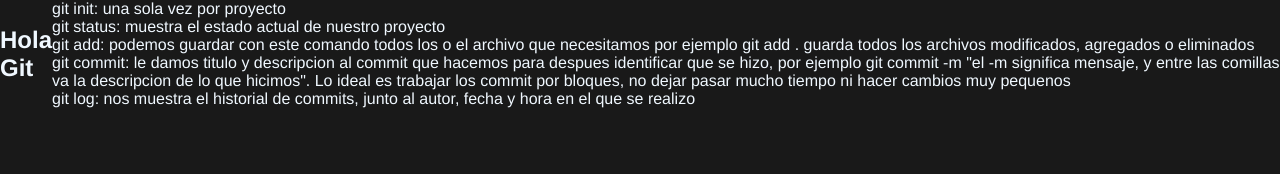
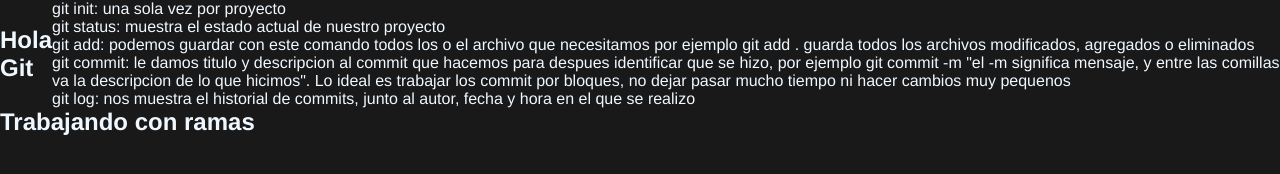
Before and after one commit to stefrg/clase-10, a plain HTML site: page index.html in a window 1280 px wide. Drawn offline with Linux system fonts and the light colour scheme.

Commit message:
Otra nueva rama

```diff
--- a/index.html
+++ b/index.html
@@ -17,5 +17,8 @@
             <p>git log: nos muestra el historial de commits, junto al autor, fecha y hora en el que se realizo</p>
         </div>
     </section>
+    <section>
+        <h1>Trabajando con ramas</h1>
+    </section>
 </body>
 </html>
```
